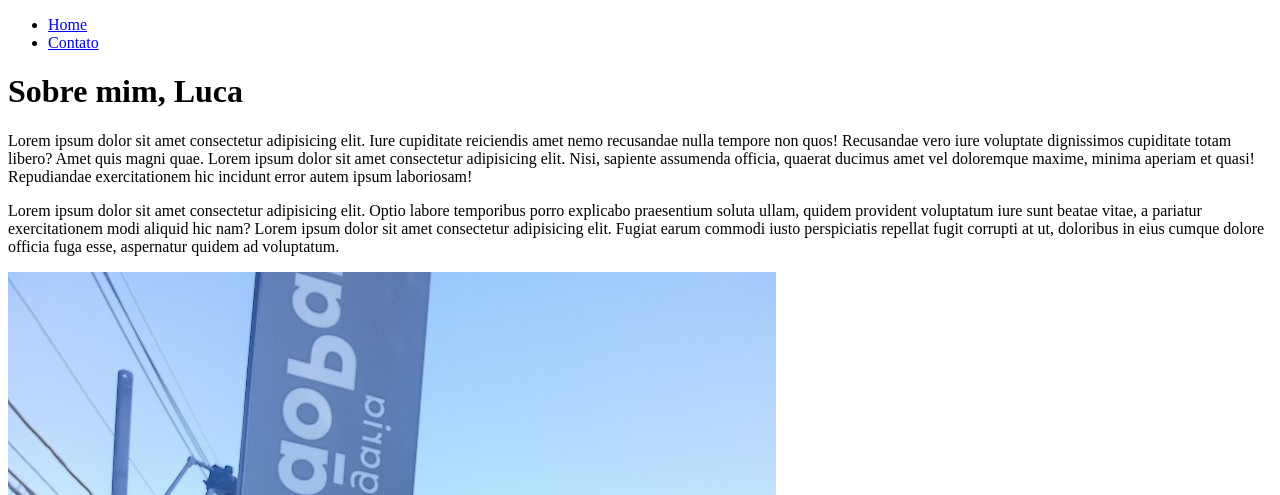
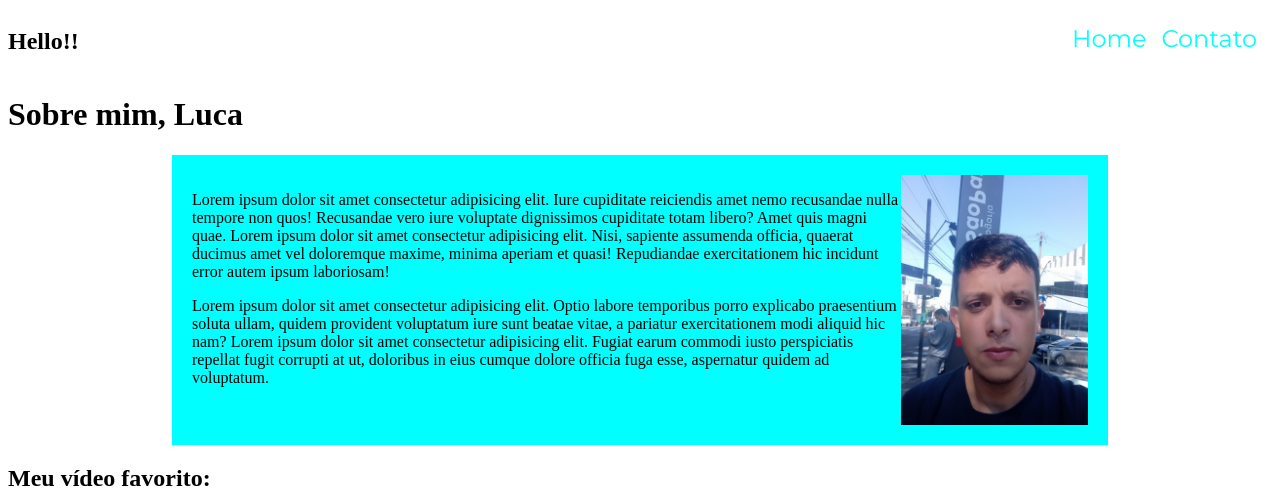
Before and after one commit to lucaandrey/fundamentos-web, a plain HTML site: page index.html in a window 1280 px wide. Shown: the top 495 px of the page. Drawn offline with Linux system fonts and the light colour scheme.

Commit message:
primeiras implementacoes de estilizacao da pagina

```diff
--- a/index.html
+++ b/index.html
@@ -5,7 +5,11 @@
     <meta http-equiv="X-UA-Compatible" content="IE=edge" />
     <meta name="viewport" content="width=device-width, initial-scale=1.0" />
     <title>Meu Perfil</title>
+
+    <link rel="stylesheet" href="./styles.css" />
   </head>
+  <nav>
+    <h1>Hello!!</h1>
     <ul>
       <li>
         <a href="index.html"> Home </a>
@@ -14,29 +18,36 @@
         <a href="contato.html"> Contato </a>
       </li>
     </ul>
+  </nav>
   <body>
     <h1>Sobre mim, Luca</h1>
-
-    <p>
-      Lorem ipsum dolor sit amet consectetur adipisicing elit. Iure cupiditate
-      reiciendis amet nemo recusandae nulla tempore non quos! Recusandae vero
-      iure voluptate dignissimos cupiditate totam libero? Amet quis magni quae.
-      Lorem ipsum dolor sit amet consectetur adipisicing elit. Nisi, sapiente
-      assumenda officia, quaerat ducimus amet vel doloremque maxime, minima
-      aperiam et quasi! Repudiandae exercitationem hic incidunt error autem
-      ipsum laboriosam!
+    <div class="perfil">
+      <article>
+        <p class="primeiro" id="texto">
+          Lorem ipsum dolor sit amet consectetur adipisicing elit. Iure
+          cupiditate reiciendis amet nemo recusandae nulla tempore non quos!
+          Recusandae vero iure voluptate dignissimos cupiditate totam libero?
+          Amet quis magni quae. Lorem ipsum dolor sit amet consectetur
+          adipisicing elit. Nisi, sapiente assumenda officia, quaerat ducimus
+          amet vel doloremque maxime, minima aperiam et quasi! Repudiandae
+          exercitationem hic incidunt error autem ipsum laboriosam!
         </p>
-    <p>
+        <p class="segundo">
           Lorem ipsum dolor sit amet consectetur adipisicing elit. Optio labore
           temporibus porro explicabo praesentium soluta ullam, quidem provident
-      voluptatum iure sunt beatae vitae, a pariatur exercitationem modi aliquid
-      hic nam? Lorem ipsum dolor sit amet consectetur adipisicing elit. Fugiat
-      earum commodi iusto perspiciatis repellat fugit corrupti at ut, doloribus
-      in eius cumque dolore officia fuga esse, aspernatur quidem ad voluptatum.
+          voluptatum iure sunt beatae vitae, a pariatur exercitationem modi
+          aliquid hic nam? Lorem ipsum dolor sit amet consectetur adipisicing
+          elit. Fugiat earum commodi iusto perspiciatis repellat fugit corrupti
+          at ut, doloribus in eius cumque dolore officia fuga esse, aspernatur
+          quidem ad voluptatum.
         </p>
-
-    <img src="/assets/eu.jpg" alt="Foto do criador do conteúdo" />
-
+      </article>
+      <img
+        src="/assets/eu.jpg"
+        alt="Foto do criador do conteúdo"
+        class="foto"
+      />
+    </div>
     <h2>Meu vídeo favorito:</h2>
     <iframe
       width="560"
--- /dev/null
+++ b/styles.css
@@ -0,0 +1,33 @@
+@import url("https://fonts.googleapis.com/css2?family=Montserrat:wght@100;400;900&family=Ubuntu:ital@1&display=swap");
+ul {
+  list-style: none;
+  display: flex;
+  font-family: "Montserrat", sans-serif;
+}
+
+li {
+  margin-right: 15px;
+  font-size: 24px;
+}
+nav {
+  display: flex;
+  justify-content: space-between;
+}
+
+a {
+  text-decoration: none;
+  color: aqua;
+}
+
+.perfil {
+  display: flex;
+  width: 70vw;
+  margin: 0 auto;
+  background-color: aqua;
+  padding: 20px;
+}
+
+.foto {
+  width: 250px;
+  height: 250px;
+}
```
Also changed, not shown: contato.html (+2 -0 lines). Lines whose indentation alone changed are shown as unchanged.
